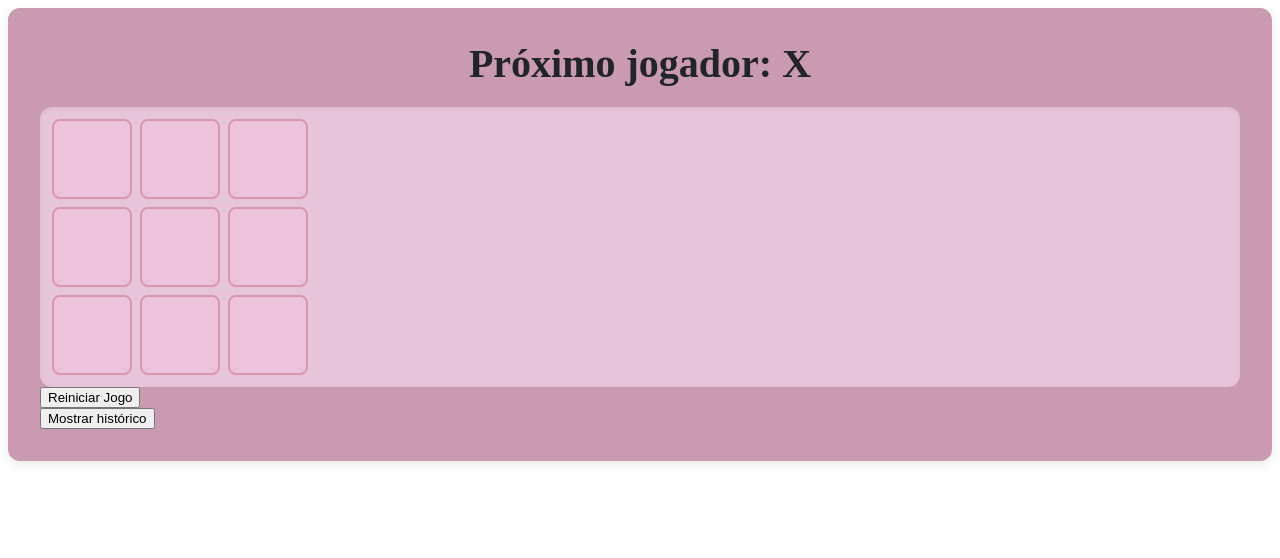
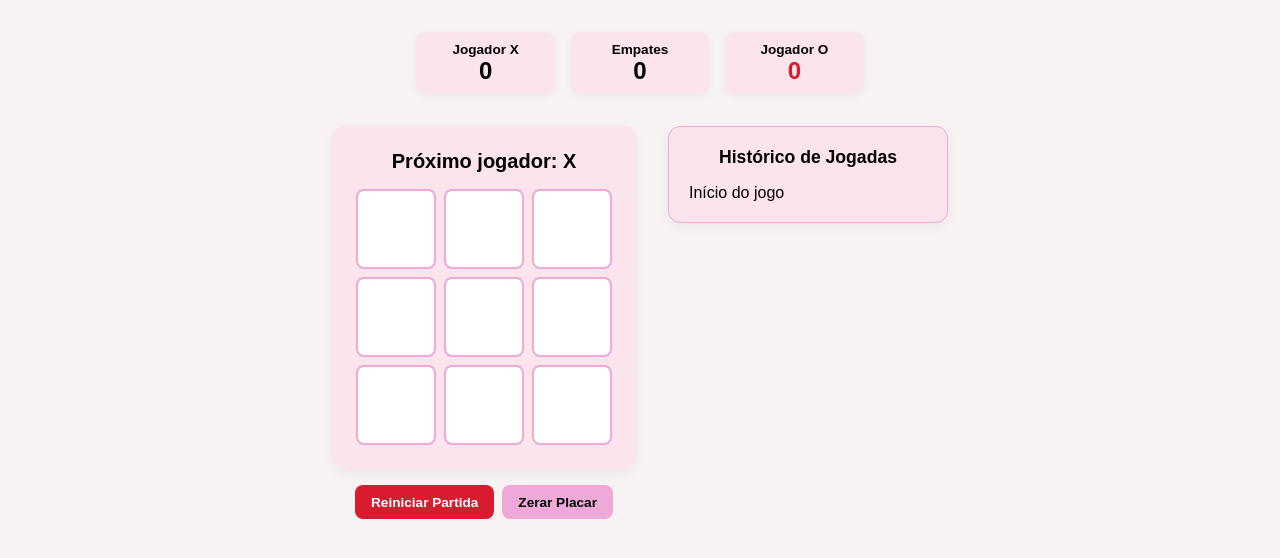
Before and after one commit to Maria-Touzo/JDV-maju-touzo, a React (Vite) app: page / in a window 1280 px wide. Shown: the top 558 px of the page. Built offline with nearby package versions, Linux system fonts and the light colour scheme.

Commit message:
add: funções extras adicionadas

```diff
--- a/package.json
+++ b/package.json
@@ -10,6 +10,7 @@
     "preview": "vite preview"
   },
   "dependencies": {
+    "bootstrap": "^5.3.8",
     "react": "^19.2.8",
     "react-dom": "^19.2.8"
   },
--- a/src/Components/Board/Board.jsx
+++ b/src/Components/Board/Board.jsx
@@ -1,79 +1,73 @@
+import { useEffect, useRef } from 'react';
+import Square from '../Square/Square';
+import styles from './board.module.css';
 
+export default function Board({ xIsNext, squares, onPlay, onGameEnd }) {
+  const winnerInfo = calculateWinner(squares);
+  const winner = winnerInfo ? winnerInfo.winner : null;
+  const winningLine = winnerInfo ? winnerInfo.line : [];
+  const isTie = !winner && squares && squares.every(Boolean);
 
-import Square from '../Square/Square';
-import styles from"./board.module.css";
+  // Evita pontuar mais de uma vez na mesma partida
+  const hasEndedRef = useRef(false);
 
+  useEffect(() => {
+    if ((winner || isTie) && !hasEndedRef.current) {
+      hasEndedRef.current = true;
+      if (onGameEnd) {
+        onGameEnd(winner ? winner : 'tie');
+      }
+    } else if (!winner && !isTie) {
+      hasEndedRef.current = false;
+    }
+  }, [winner, isTie, onGameEnd]);
 
-export default function Board({ xIsNext, squares, onPlay }) {
-  // Lógica de clique nos quadrados
   function handleClick(i) {
-    // // Se já houver um vencedor ou se o quadrado estiver ocupado, ignora o clique
-    if (calculateWinner(squares) || squares[i]) {
+    if (winner || (squares && squares[i])) {
       return;
     }
-
-    // Cria uma cópia do array do tabuleiro para manter a imutabilidade
     const nextSquares = squares.slice();
-
-    // Marca 'X' ou 'O' dependendo do turno atual
-    if (xIsNext) {
-      nextSquares[i] = 'X';
-    } else {
-      nextSquares[i] = 'O';
-    }
-
-    // Envia o novo estado do tabuleiro para o componente pai (Game)
+    nextSquares[i] = xIsNext ? 'X' : 'O';
     onPlay(nextSquares);
   }
 
-  // Verificação de vencedor ou mensagem de status
-  const winner = calculateWinner(squares);
   let status;
   if (winner) {
-    status = 'Vencedor: ' + winner;
+    status = `Vencedor: ${winner}! 🎉`;
+  } else if (isTie) {
+    status = 'Empate! 🤝';
   } else {
-    status = 'Próximo jogador: ' + (xIsNext ? 'X' : 'O');
+    status = `Próximo jogador: ${xIsNext ? 'X' : 'O'}`;
   }
 
-  // Renderiza a estrutura visual do tabuleiro em JSX
   return (
-    <>
-      <div className={styles['board__status']}>{status}</div>
-      <div className={styles['board__grid']}>
-        <div className={styles['board__row']}>
-          <Square value={squares[0]} onSquareClick={() => handleClick(0)} />
-          <Square value={squares[1]} onSquareClick={() => handleClick(1)} />
-          <Square value={squares[2]} onSquareClick={() => handleClick(2)} />
-        </div>
-        <div className={styles['board__row']}>
-          <Square value={squares[3]} onSquareClick={() => handleClick(3)} />
-          <Square value={squares[4]} onSquareClick={() => handleClick(4)} />
-          <Square value={squares[5]} onSquareClick={() => handleClick(5)} />
-        </div>
-        <div className={styles['board__row']}>
-          <Square value={squares[6]} onSquareClick={() => handleClick(6)} />
-          <Square value={squares[7]} onSquareClick={() => handleClick(7)} />
-          <Square value={squares[8]} onSquareClick={() => handleClick(8)} />
-        </div>
+    <div className={styles.boardContainer}>
+      <div className={styles.status}>{status}</div>
+      <div className={styles.grid}>
+        {squares && squares.map((squareValue, index) => (
+          <Square
+            key={index}
+            value={squareValue}
+            onSquareClick={() => handleClick(index)}
+            isWinningSquare={winningLine.includes(index)}
+          />
+        ))}
       </div>
-    </>
+    </div>
   );
 }
 
-// Função auxiliar que checa as 8 combinações possíveis de vitória
 function calculateWinner(squares) {
-  // Lista com todas as posições vencedoras (linhas, colunas e diagonais)
+  if (!squares) return null;
   const lines = [
-   [0, 1, 2], [3, 4, 5], [6, 7, 8], // Horizontais
-    [0, 3, 6], [1, 4, 7], [2, 5, 8], // Verticais
-    [0, 4, 8], [2, 4, 6]             // Diagonais
+    [0, 1, 2], [3, 4, 5], [6, 7, 8],
+    [0, 3, 6], [1, 4, 7], [2, 5, 8],
+    [0, 4, 8], [2, 4, 6]
   ];
-
-  // Percorre a lista de combinações para verificar se alguém venceu
   for (let i = 0; i < lines.length; i++) {
     const [a, b, c] = lines[i];
     if (squares[a] && squares[a] === squares[b] && squares[a] === squares[c]) {
-      return squares[a];
+      return { winner: squares[a], line: lines[i] };
     }
   }
   return null;
--- a/src/Components/Board/board.module.css
+++ b/src/Components/Board/board.module.css
@@ -1,32 +1,25 @@
-
-.board {
+.boardContainer {
   display: flex;
   flex-direction: column;
   align-items: center;
+  background-color: var(--cor-fundo-tabuleiro);
+  padding: 1.5rem;
+  border-radius: 12px;
+  box-shadow: 0 4px 12px rgba(0, 0, 0, 0.05);
+  width: fit-content;
 }
 
-/* Status do jogo com tipografia destacada */
-.board__status {
-  font-size: 40px;
+.status {
+  font-size: 1.25rem;
   font-weight: 600;
-  margin-bottom: 1.25rem;
-  color: var(--bs-dark, #212529);
+  color: var(--cor-texto-principal);
+  margin-bottom: 1rem;
   text-align: center;
 }
 
-/* Container da grade 3x3 */
-.board__grid {
-  display: flex;
-  flex-direction: column;
-  gap: 8px;
-  padding: 12px;
-  background-color: var(--bs-gray-200, #e6c5db);
-  border-radius: 12px;
-  box-shadow: inset 0 2px 4px rgba(0, 0, 0, 0.05);
-}
-
-/* Linha do tabuleiro com flexbox */
-.board__row {
-  display: flex;
+/* Força a exibição em grade 3x3 */
+.grid {
+  display: grid;
+  grid-template-columns: repeat(3, 1fr);
   gap: 8px;
 }
--- a/src/Components/Game/Game.jsx
+++ b/src/Components/Game/Game.jsx
@@ -1,62 +1,83 @@
-
 import { useState } from 'react';
 import Board from '../Board/Board';
 import History from '../History/History.jsx';
 import styles from "./game.module.css";
 
 export default function Game() {
-  //  Armazena o histórico do jogo como um array de matrizes de 9 posições
   const [history, setHistory] = useState([Array(9).fill(null)]);
-  // Controla o índice numérico da jogada que está sendo visualizada
   const [currentMove, setCurrentMove] = useState(0);
+  const [scores, setScores] = useState({ x: 0, o: 0, ties: 0 });
 
-  // Define se é a vez do jogador 'X' (jogadas pares são do 'X')
   const xIsNext = currentMove % 2 === 0;
-  // Resgata a matriz de 9 posições correspondente ao movimento atual
   const currentSquares = history[currentMove];
 
-//  // Callback chamado pelo Board quando uma nova jogada é realizada
   function handlePlay(nextSquares) {
-    // Cria um novo histórico mantendo até a jogada atual e adicionando o novo estado do tabuleiro
     const nextHistory = [...history.slice(0, currentMove + 1), nextSquares];
-    // Atualiza o estado do histórico com a nova lista
     setHistory(nextHistory);
-    // Atualiza o índice para apontar sempre para a última jogada feita
     setCurrentMove(nextHistory.length - 1);
   }
 
- // Função responsável por reiniciar a partida e resetar os estados
+  function handleGameEnd(winner) {
+    if (winner === 'X') {
+      setScores(prev => ({ ...prev, x: prev.x + 1 }));
+    } else if (winner === 'O') {
+      setScores(prev => ({ ...prev, o: prev.o + 1 }));
+    } else if (winner === 'tie') {
+      setScores(prev => ({ ...prev, ties: prev.ties + 1 }));
+    }
+  }
+
   function handleReset() {
-    // Redefine o histórico para apenas uma matriz de 9 posições nulas
     setHistory([Array(9).fill(null)]);
-    // Zera o ponteiro do movimento para o início do jogo
     setCurrentMove(0);
   }
 
+  function handleResetScore() {
+    setScores({ x: 0, o: 0, ties: 0 });
+    handleReset();
+  }
 
   return (
-    <div className={`container my-4 ${styles['game']}`}>
-      <div className="row justify-content-center">
+    <div className={styles.container}>
+      {/* Placar Superior */}
+      <div className={styles.scoreBoard}>
+        <div className={`${styles.scoreCard} ${styles.scoreX}`}>
+          <span className={styles.scoreLabel}>Jogador X</span>
+          <span className={styles.scoreValue}>{scores.x}</span>
+        </div>
+        <div className={`${styles.scoreCard} ${styles.scoreTie}`}>
+          <span className={styles.scoreLabel}>Empates</span>
+          <span className={styles.scoreValue}>{scores.ties}</span>
+        </div>
+        <div className={`${styles.scoreCard} ${styles.scoreO}`}>
+          <span className={styles.scoreLabel}>Jogador O</span>
+          <span className={styles.scoreValue}>{scores.o}</span>
+        </div>
+      </div>
 
+      {/* Área Principal do Jogo */}
+      <div className={styles.gameContent}>
+        <div className={styles.boardSection}>
+          <Board
+            xIsNext={xIsNext}
+            squares={currentSquares}
+            onPlay={handlePlay}
+            onGameEnd={handleGameEnd}
+          />
 
-        <div className="col-12 col-md-6 d-flex flex-column align-items-center mb-4 mb-md-0">
-          <Board xIsNext={xIsNext} squares={currentSquares} onPlay={handlePlay} />
-
-
-          <button
-            type="button"
-            className="btn btn-danger mt-3"
-            onClick={handleReset}
-          >
-            Reiniciar Jogo
-          </button>
+          <div className={styles.buttonGroup}>
+            <button type="button" className={styles.resetBtn} onClick={handleReset}>
+              Reiniciar Partida
+            </button>
+            <button type="button" className={styles.resetScoreBtn} onClick={handleResetScore}>
+              Zerar Placar
+            </button>
+          </div>
         </div>
 
-
-        <div className="col-12 col-md-4">
+        <div className={styles.historySection}>
           <History history={history} />
         </div>
-
       </div>
     </div>
   );
--- a/src/Components/Game/game.module.css
+++ b/src/Components/Game/game.module.css
@@ -1,40 +1,107 @@
-/* Game.module.css */
-/* Estilo isolado da tela do jogo e painel lateral do histórico */
-
-.game {
-  background-color: var(--bs-body-bg, #c99ab0);
-  border-radius: 12px;
-  padding: 2rem;
-  box-shadow: 0 4px 12px rgba(0, 0, 0, 0.08);
+.container {
+  max-width: 900px;
+  margin: 2rem auto;
+  padding: 0 1rem;
+  display: flex;
+  flex-direction: column;
+  align-items: center;
 }
 
-/* Painel de informações e histórico com divisória */
-.game__info {
-  border-left: 2px solid var(--bs-gray-200, #2e3c49);
-  padding-left: 1.5rem;
+/* Placar */
+.scoreBoard {
+  display: flex;
+  justify-content: center;
+  gap: 1rem;
+  margin-bottom: 2rem;
+  width: 100%;
 }
 
-/* Título da seção do histórico */
-.game__title {
-  font-size: 1.1rem;
-  font-weight: 700;
-  color: var(--bs-gray-800, #343a40);
-  margin-bottom: 1rem;
+.scoreCard {
+  display: flex;
+  flex-direction: column;
+  align-items: center;
+  background-color: var(--cor-fundo-tabuleiro);
+  padding: 0.6rem 1.2rem;
+  border-radius: 10px;
+  min-width: 100px;
+  box-shadow: 0 2px 8px rgba(0, 0, 0, 0.05);
 }
 
-/* Lista de jogadas */
-.game__history-list {
-  padding-left: 1.25rem;
-  margin-bottom: 0;
+.scoreLabel {
+  font-size: 0.85rem;
+  font-weight: 600;
+  color: var(--cor-texto-principal);
 }
 
-/* Responsividade para telas de dispositivos móveis */
-@media (max-width: 767.98px) {
-  .game__info {
-    border-left: none;
-    border-top: 2px solid var(--bs-gray-200, #e9ecef);
-    padding-left: 0;
-    padding-top: 1.5rem;
-    margin-top: 1.5rem;
+.scoreValue {
+  font-size: 1.5rem;
+  font-weight: 800;
+  color: var(--cor-texto-principal);
+}
+
+.scoreX .scoreValue { color: var(--cor-jogador-x); }
+.scoreO .scoreValue { color: var(--cor-jogador-o); }
+
+/* Área onde o Tabuleiro e o Histórico ficam lado a lado */
+.gameContent {
+  display: flex;
+  flex-direction: row;
+  align-items: flex-start;
+  justify-content: center;
+  gap: 2rem;
+  width: 100%;
+}
+
+.boardSection {
+  display: flex;
+  flex-direction: column;
+  align-items: center;
+}
+
+.historySection {
+  width: 280px; /* Largura fixa e controlada para o histórico */
+  flex-shrink: 0;
+}
+
+.buttonGroup {
+  display: flex;
+  gap: 0.5rem;
+  margin-top: 1rem;
+}
+
+.resetBtn, .resetScoreBtn {
+  padding: 0.6rem 1rem;
+  font-size: 0.85rem;
+  font-weight: 600;
+  border: none;
+  border-radius: 8px;
+  cursor: pointer;
+  transition: opacity 0.2s ease;
+}
+
+.resetBtn {
+  background-color: var(--cor-jogador-o);
+  color: #ffffff;
+}
+
+.resetScoreBtn {
+  background-color: var(--cor-borda-tabuleiro);
+  color: var(--cor-texto-principal);
+}
+
+.resetBtn:hover, .resetScoreBtn:hover {
+  opacity: 0.85;
+}
+
+/* Para telas menores (celulares), coloca um embaixo do outro */
+@media (max-width: 650px) {
+  .gameContent {
+    flex-direction: column;
+    align-items: center;
+  }
+
+  .historySection {
+    width: 100%;
+    max-width: 320px;
   }
 }
--- a/src/Components/History/History.jsx
+++ b/src/Components/History/History.jsx
@@ -1,44 +1,22 @@
-import { useState } from 'react';
 import styles from './history.module.css';
 
 export default function History({ history }) {
-    // Controla a exibição/visibilidade do painel de histórico (inicia oculto/false)
-  const [showHistory, setShowHistory] = useState(false);
-    // mapeamos o array do histórico para transformar os dados em elementos visuais
-  const gameLog = history.map((squares, move) => {
-    // Define a mensagem legível em português com base no número da jogada
-  const description = move > 0 ? `Jogada #${move} realizada` : 'Jogo iniciado';
+  return (
+    <div className={styles.historyContainer}>
+      <h3 className={styles.title}>Histórico de Jogadas</h3>
 
-    return (
-      <li key={move} className="mb-2">
+      <ol className={styles.list}>
+        {history.map((_, move) => {
+          const isStart = move === 0;
+          const text = isStart ? 'Início do jogo' : `Jogada #${move}`;
 
-        <span className="text-secondary fw-medium">
-          {description}
-        </span>
-      </li>
-    );
-  });
-
-  return (
-    <div className="d-flex flex-column align-items-center">
-      {/* Botão de controle com rótulo em português */}
-      <button
-        type="button"
-        className="btn btn-secondary my-3"
-        onClick={() => setShowHistory(!showHistory)}
-      >
-        {showHistory ? 'Ocultar histórico' : 'Mostrar histórico'}
-      </button>
-
-      {/* Renderização condicional do painel com título em português */}
-      {showHistory && (
-        <div className={`p-3 bg-white rounded shadow-sm w-100 ${styles['historico__painel']}`}>
-          <h3 className="h6 fw-bold mb-3 text-secondary border-bottom pb-2">
-            Histórico de Jogadas
-          </h3>
-          <ul className="list-unstyled mb-0">{gameLog}</ul>
-        </div>
-      )}
+          return (
+            <li key={move} className={styles.listItem}>
+              <span className={styles.moveText}>{text}</span>
+            </li>
+          );
+        })}
+      </ol>
     </div>
   );
 }
--- a/src/Components/History/history.module.css
+++ b/src/Components/History/history.module.css
@@ -1,16 +1,54 @@
-/* src/Components/History/Historico.module.css */
-
-/* Bloco principal do painel de histórico com BEM */
-.historico__painel {
-  border-left: 2px solid var(--bs-gray-200, #e9ecef);
-  margin-top: 1rem;
+.historyContainer {
+  background-color: var(--cor-fundo-tabuleiro);
+  padding: 1.25rem;
+  border-radius: 12px;
+  box-shadow: 0 4px 12px rgba(0, 0, 0, 0.05);
+  border: 1px solid var(--cor-borda-tabuleiro);
+  width: 100%;
+  box-sizing: border-box;
 }
 
-/* Responsividade móvel */
-@media (max-width: 767.98px) {
-  .historico__painel {
-    border-left: none;
-    border-top: 2px solid var(--bs-gray-200, #e9ecef);
-    padding-top: 1rem;
-  }
+.title {
+  font-size: 1.1rem;
+  font-weight: 700;
+  color: var(--cor-texto-principal);
+  margin-top: 0;
+  margin-bottom: 1rem;
+  text-align: center;
 }
+
+.list {
+  padding: 0;
+  margin: 0;
+  list-style: none;
+  display: flex;
+  flex-direction: column;
+  gap: 0.5rem;
+  max-height: 280px;
+  overflow-y: auto;
+}
+
+.listItem {
+  display: flex;
+  align-items: center;
+}
+
+.moveTag {
+  width: 100%;
+  padding: 0.5rem 0.8rem;
+  background-color: var(--cor-quadrado-bg);
+  border: 1px solid var(--cor-borda-tabuleiro);
+  border-radius: 6px;
+  font-size: 0.85rem;
+  font-weight: 500;
+  color: var(--cor-texto-principal);
+  display: flex;
+  align-items: center;
+  gap: 0.5rem;
+}
+
+.moveTag::before {
+  content: "•";
+  color: var(--cor-jogador-x);
+  font-size: 1.2rem;
+}
--- a/src/Components/Square/Square.jsx
+++ b/src/Components/Square/Square.jsx
@@ -1,11 +1,15 @@
-import styles from "./square.module.css"
+import styles from './square.module.css';
 
-
-export default function Square({ value, onSquareClick }) {
+export default function Square({ value, onSquareClick, isWinningSquare }) {
+  const valueClass = value === 'X' ? styles.isX : value === 'O' ? styles.isO : '';
+  const winningClass = isWinningSquare ? styles.winningSquare : '';
 
   return (
-    //  Renderiza o botão aplicando a classe modulada e associando o evento de clique vindo do pai
-    <button className={styles.square} onClick={onSquareClick}>
+    <button
+      type="button"
+      className={`${styles.square} ${valueClass} ${winningClass}`}
+      onClick={onSquareClick}
+    >
       {value}
     </button>
   );
--- a/src/Components/Square/square.module.css
+++ b/src/Components/Square/square.module.css
@@ -1,18 +1,36 @@
 
 .square {
+  background-color: var(--cor-quadrado-bg);
+  border: 2px solid var(--cor-borda-tabuleiro);
+  font-size: 2.5rem;
+  font-weight: bold;
+  color: var(--cor-texto-principal);
+  cursor: pointer;
   width: 80px;
   height: 80px;
-  font-size: 2rem;
-  font-weight: bold;
-  color: var(--bs-dark, #212529);
-  background-color: var(--bs-body-bg, #ecc3da);
-  border: 2px solid var(--bs-gray-400, #d898ac);
-  border-radius: 8px;
   display: flex;
   align-items: center;
   justify-content: center;
-  cursor: pointer;
-  transition: all 0.2s ease-in-out;
-  padding: 0;
-  outline: none;
+  border-radius: 8px;
+  transition: all 0.2s ease;
 }
+
+.square:hover {
+  background-color: var(--cor-quadrado-hover);
+}
+
+.isX {
+  color: var(--cor-jogador-x);
+}
+
+.isO {
+  color: var(--cor-jogador-o);
+}
+
+/* --- CLASSE DE DESTAQUE PARA OS VENCEDORES --- */
+.winningSquare {
+  background-color: #d1e7dd !important; /* Verde suave para o fundo */
+  border-color: #ac77a3 !important;     /* Borda verde mais forte */
+  transform: scale(1.08);                /* Dá um leve zoom nas casinhas vencedoras */
+  box-shadow: 0 0 10px rgba(145, 185, 166, 0.4);
+}
--- /dev/null
+++ b/src/index.css
@@ -0,0 +1,19 @@
+/* src/index.css */
+:root {
+  /* Altere apenas essa linha para a cor rosa que você gosta */
+  --cor-fundo-tabuleiro: #fce4ec; /* Um tom de rosa claro */
+
+  /* Mantenha as outras variáveis que você já tem */
+  --cor-borda-tabuleiro: #eea9d9;
+  --cor-quadrado-bg: #ffffff;
+  --cor-quadrado-hover: #fcefe1; /* Ex: Rosa mais clarinho para o hover */
+  --cor-texto-principal: #000000;
+  --cor-jogador-x: #000000;
+  --cor-jogador-o: #d81b2e;
+}
+
+body {
+  margin: 0;
+  font-family: sans-serif;
+  background-color: #f7f3f3; /* Fundo da página branco */
+}
--- a/src/main.jsx
+++ b/src/main.jsx
@@ -1,11 +1,11 @@
-
+import React from 'react'
 import { createRoot } from 'react-dom/client'
-
+import './index.css';
 import App from './App.jsx'
 
 
 createRoot(document.getElementById('root')).render(
-  // <StrictMode>
-    <App/>
-  // </StrictMode>
+  // <React.StrictMode>
+    <App />
+  // </React.StrictMode>
 )
```
Also changed, not shown: 1 other file (tests, documents, lock files or other folders).
